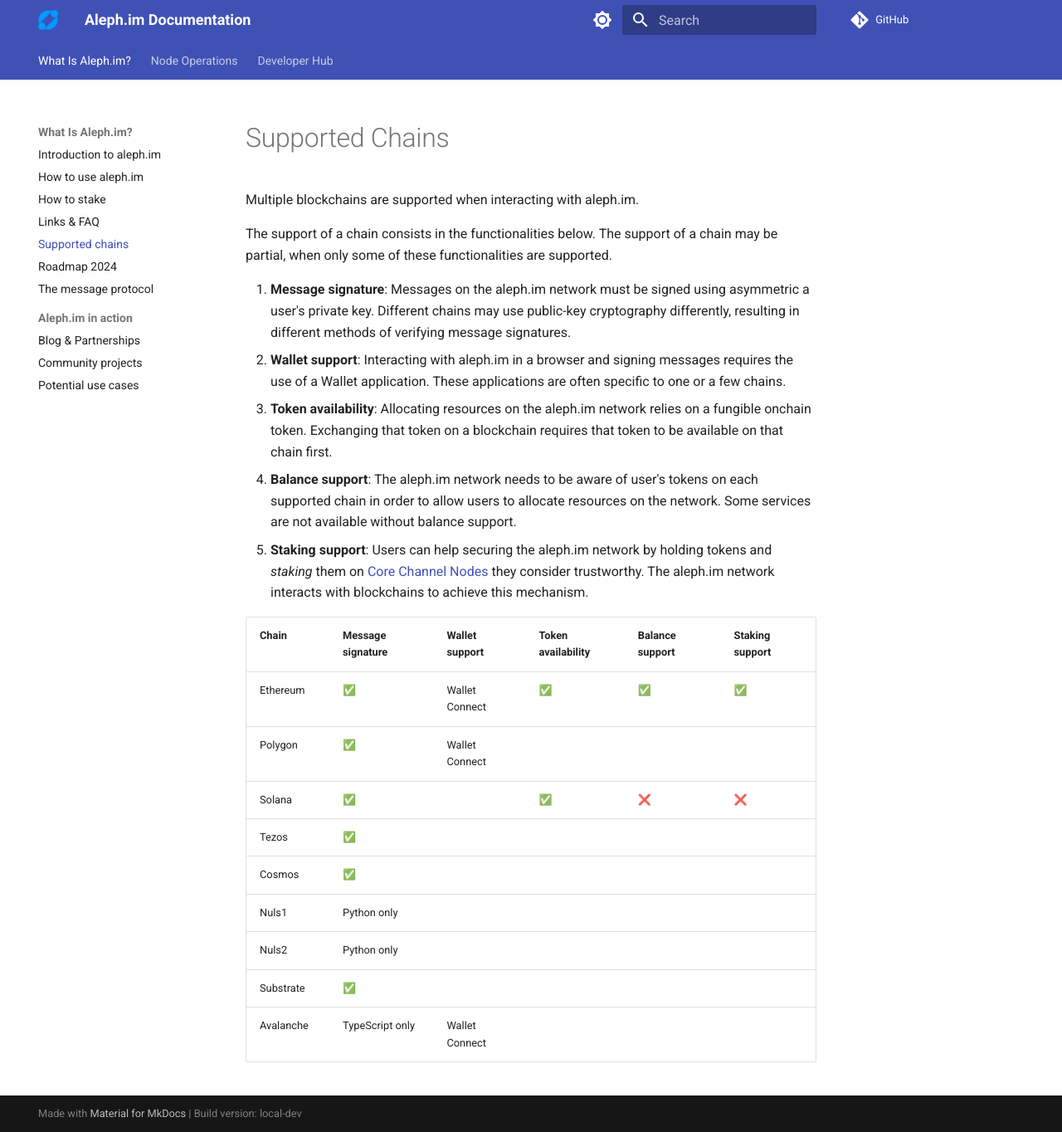
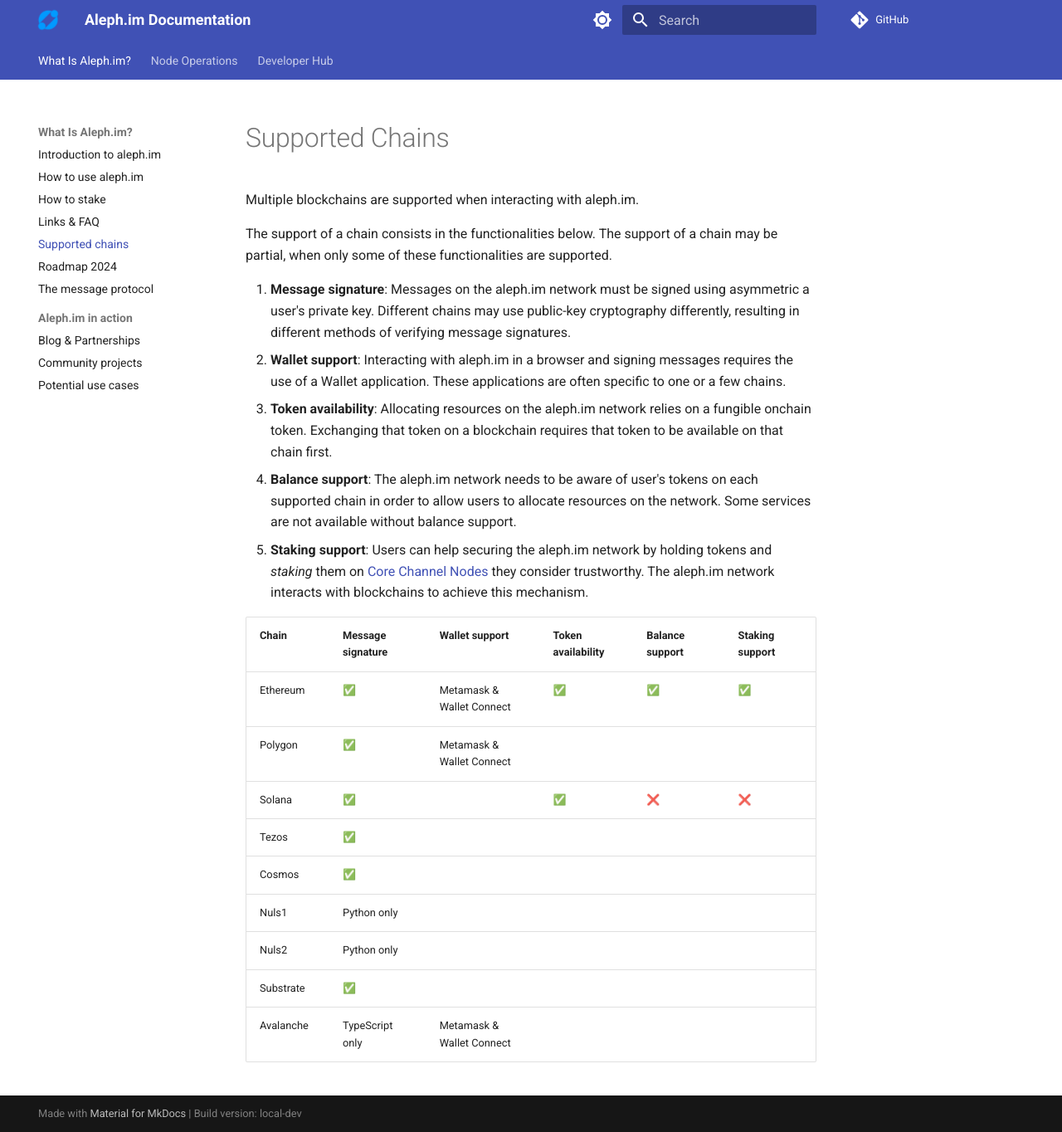
Before and after one commit to aleph-im/aleph-docs, an MkDocs documentation site: the page built from docs/protocol/chains.md, in a window 1280 px wide and 1364 px high. Shown: the whole window at 83% size. Built offline with MkDocs 1.6.1 and Material for MkDocs 9.7.7, drawn with Linux system fonts in a browser that asks for light colours; comment, search, counter and statistics services are not loaded.

Commit message:
[*] Add Metamask to chain list

```diff
--- a/docs/protocol/chains.md
+++ b/docs/protocol/chains.md
@@ -27,12 +27,12 @@
 
 | Chain     | Message signature | Wallet support | Token availability | Balance support | Staking support |
 |-----------|-------------------|----------------|--------------------|-----------------|-----------------|
-| Ethereum  | ✅                 | Wallet Connect      | ✅                 | ✅              | ✅               |
-| Polygon   | ✅                 | Wallet Connect       |                    |                |                 |
+| Ethereum  | ✅                 | Metamask & Wallet Connect      | ✅                 | ✅              | ✅               |
+| Polygon   | ✅                 | Metamask & Wallet Connect       |                    |                |                 |
 | Solana    | ✅                 |                | ✅                  | ❌             | ❌               |
 | Tezos     | ✅                 |                |                    |                |                 |
 | Cosmos    | ✅                 |                |                    |                |                 |
 | Nuls1     | Python only        |                |                    |                 |                 |
 | Nuls2     | Python only        |                |                    |                 |                 |
 | Substrate | ✅                 |                |                    |                |                 |
-| Avalanche | TypeScript only    | Wallet Connect               |                    |                 |                 |
+| Avalanche | TypeScript only    | Metamask & Wallet Connect               |                    |                 |                 |
```
